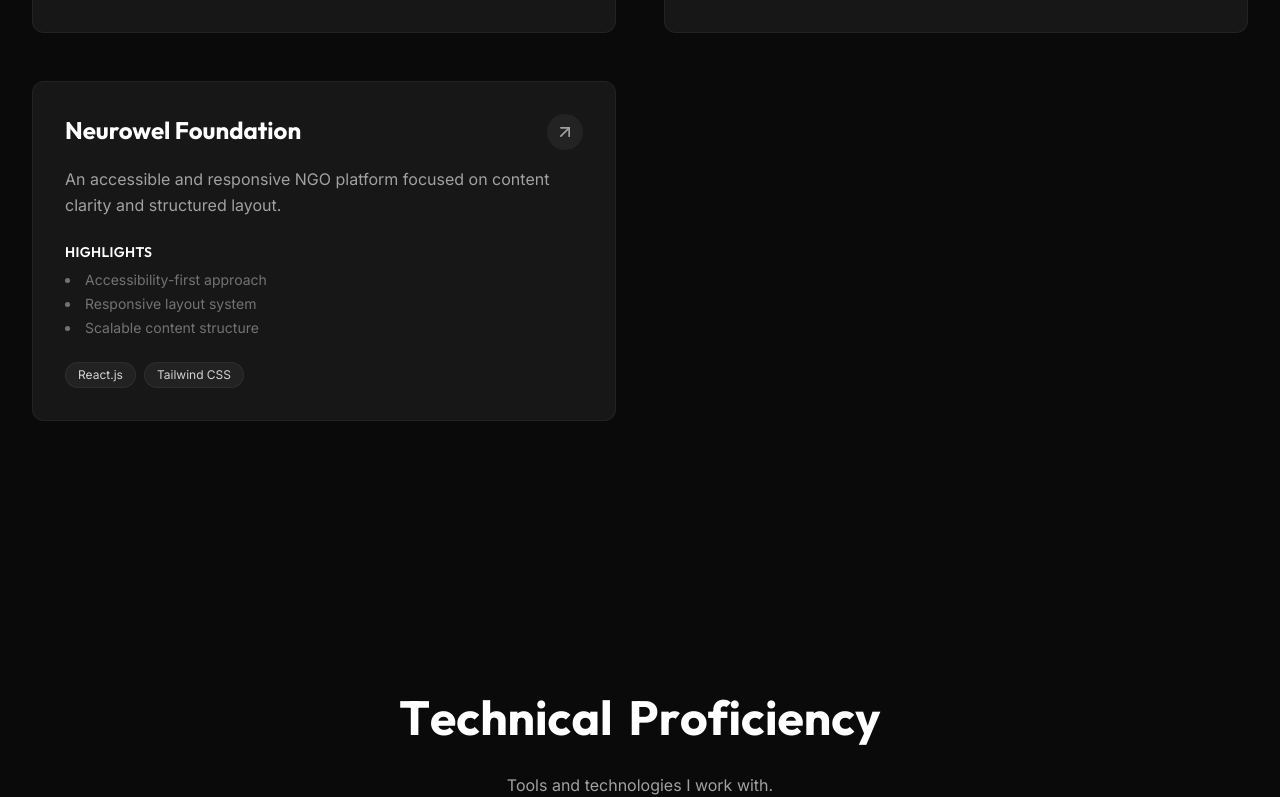
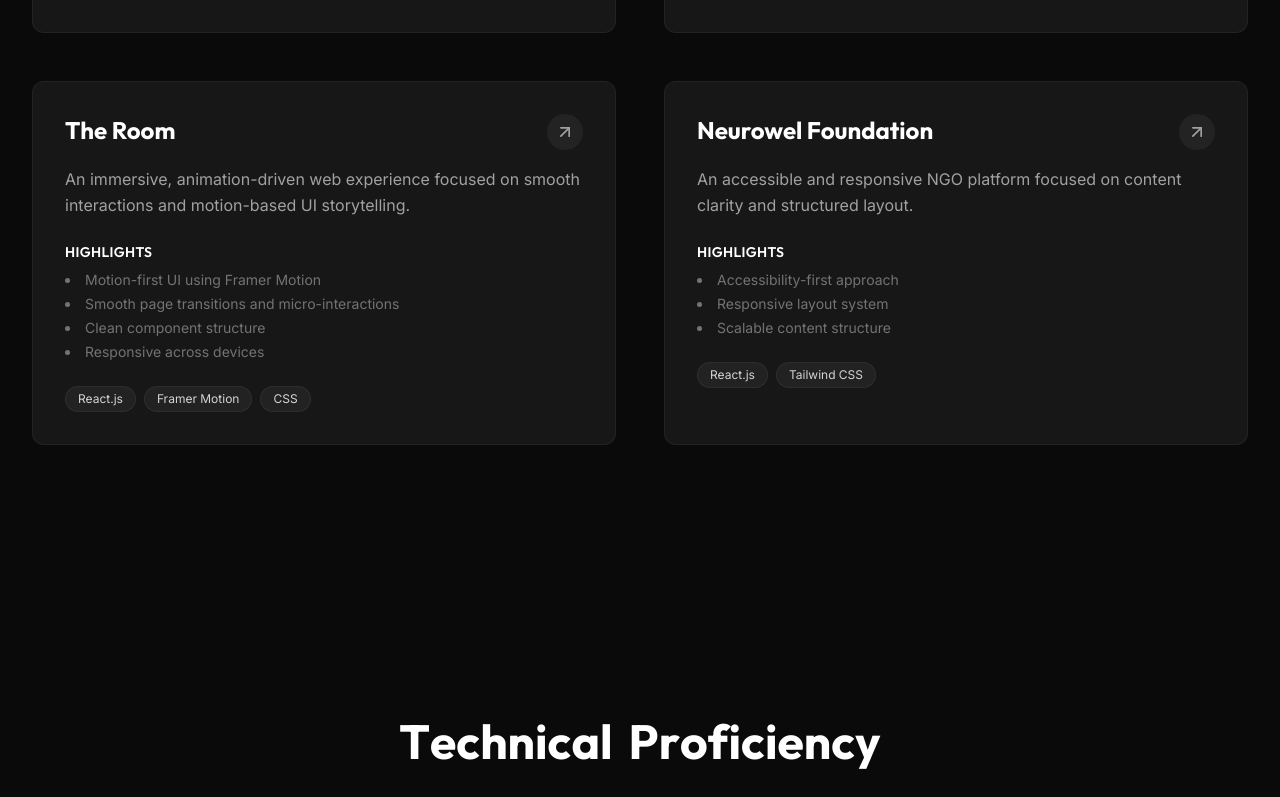
Before and after one commit to Surajmaurya1/Portfolio, a Next.js app: page / in a window 1280 px wide. Shown: the part 3389-4186 px from the top of the page. Built offline with nearby package versions, Linux system fonts and the light colour scheme; a web font is replaced by a local one.

Commit message:
feat: add initial resume data structure and content for portfolio display.

```diff
--- a/data/resume.ts
+++ b/data/resume.ts
@@ -72,6 +72,19 @@
   ],
   link: "https://bookmark-mu-self.vercel.app/",
 },
+{
+  title: "The Room",
+  tech: ["React.js", "Framer Motion", "CSS"],
+  description:
+    "An immersive, animation-driven web experience focused on smooth interactions and motion-based UI storytelling.",
+  highlights: [
+    "Motion-first UI using Framer Motion",
+    "Smooth page transitions and micro-interactions",
+    "Clean component structure",
+    "Responsive across devices",
+  ],
+  link: "https://the-room-gamma.vercel.app/",
+},
 
     {
       title: "Neurowel Foundation",
```
